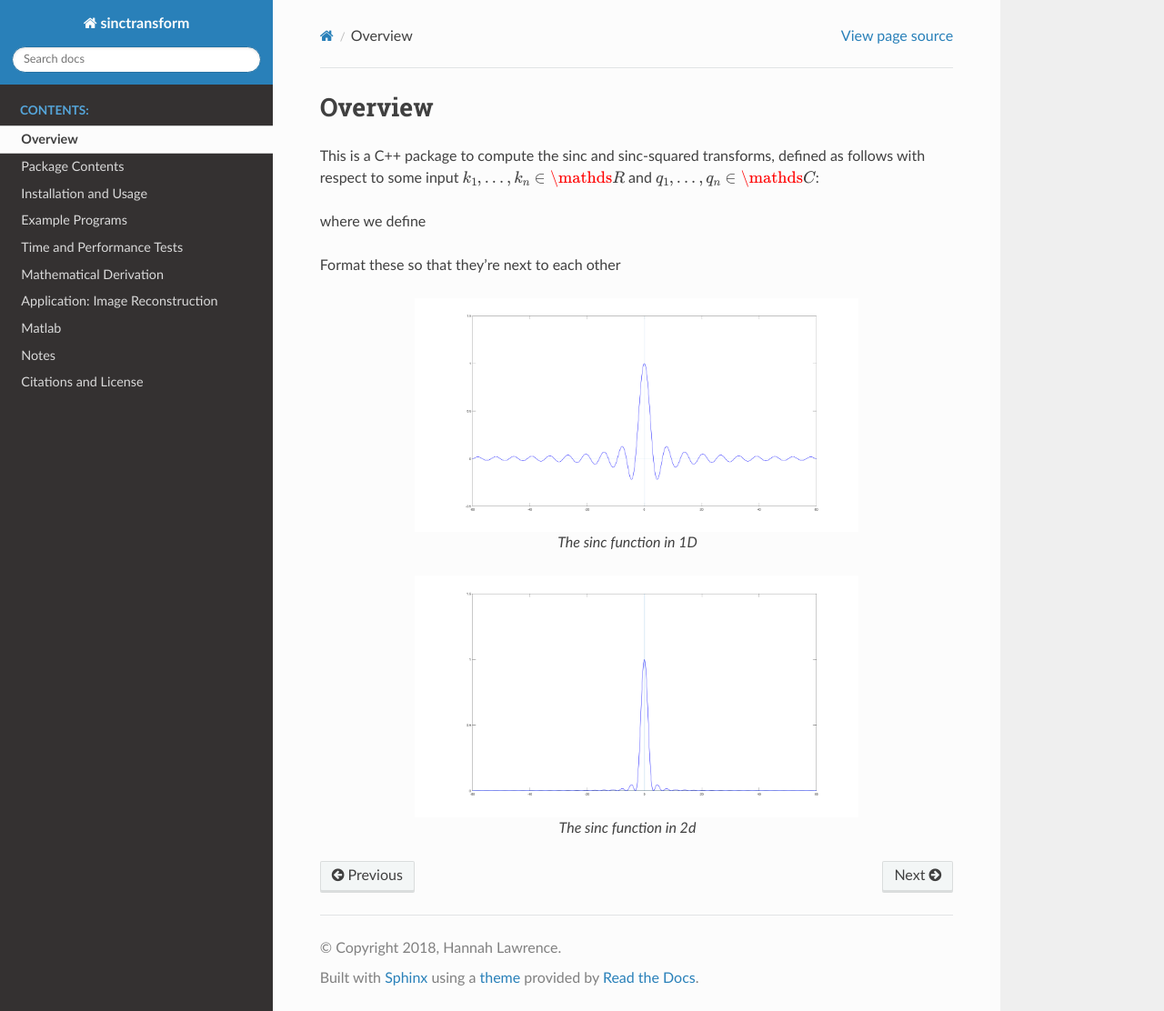
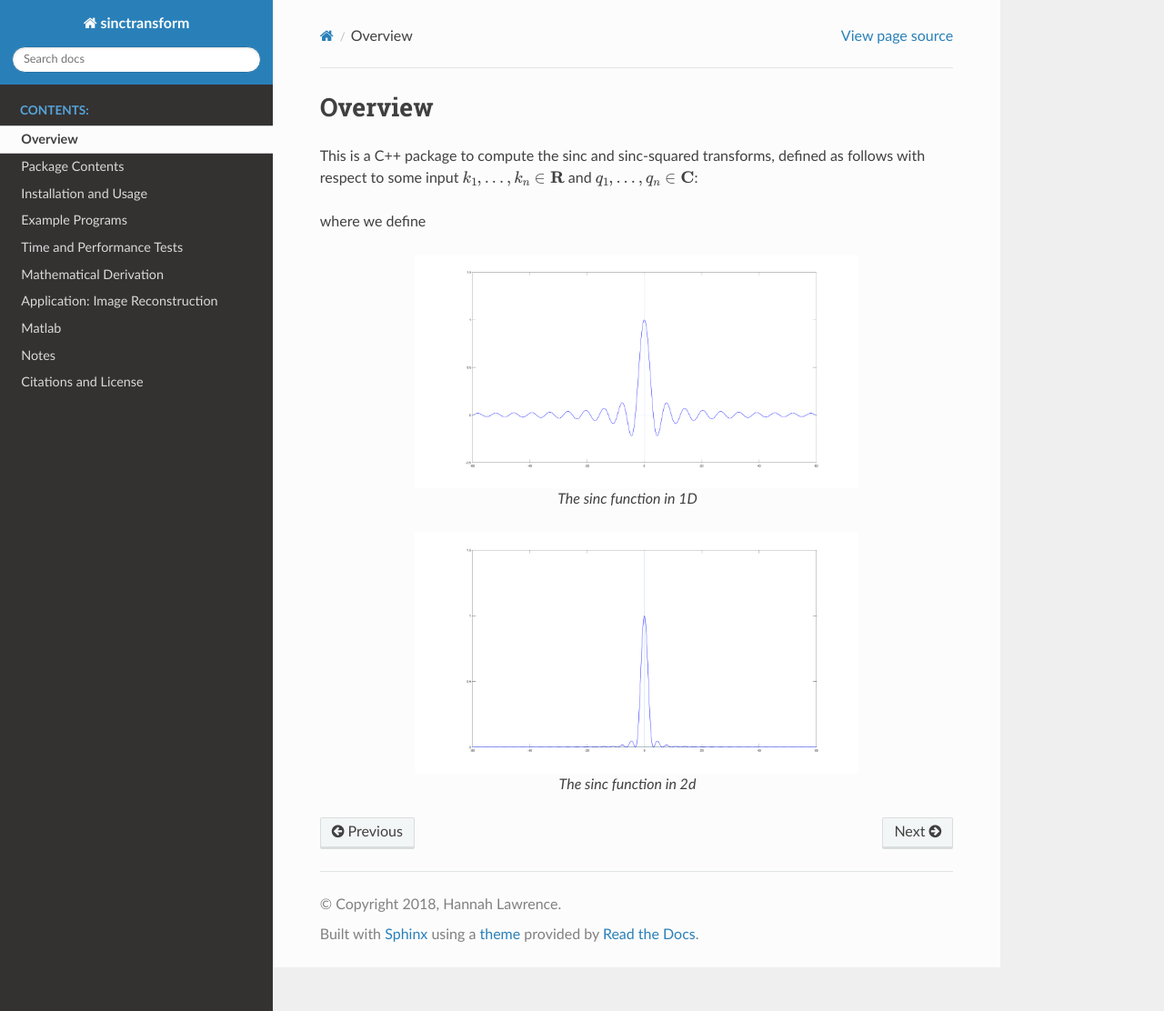
Before and after one commit to hannahlawrence/sinctransform, a Sphinx documentation site: the page built from docs/Overview.rst, in a window 1280 px wide and 1112 px high. Shown: the whole window at 91% size. Built offline with Sphinx 7.4.7 and the Read the Docs theme 2.0.0, drawn with Linux system fonts in a browser that asks for light colours.

Commit message:
small change

```diff
--- a/docs/Derivation.rst
+++ b/docs/Derivation.rst
@@ -5,9 +5,9 @@
 
 .. math:
 
-	\sum_{j=1}^m}q_j\text{sinc}(\bm{k_i}-\bm{k_j})
+	\sum_{j=1}^m}q_j\text{sinc}(\mathbf{k_i}-\mathbf{k_j})
 
-	\sum_{j=1}^m}q_j\text{sinc}^2(\bm{k_i}-\bm{k_j})
+	\sum_{j=1}^m}q_j\text{sinc}^2(\mathbf{k_i}-\mathbf{k_j})
 
 Also, the finufft library can quickly compute expressions of the form
 
--- a/docs/Overview.rst
+++ b/docs/Overview.rst
@@ -1,21 +1,22 @@
 Overview
 =========================================
 
-This is a C++ package to compute the sinc and sinc-squared transforms, defined as follows with respect to some input :math:`k_1,...,k_n \in \mathds{R}` and :math:`q_1,...,q_n \in \mathds{C}`:
+This is a C++ package to compute the sinc and sinc-squared transforms, defined as follows with respect to some input :math:`k_1,...,k_n \in \mathbf{R}` and :math:`q_1,...,q_n \in \mathbf{C}`:
 
 .. math:
 
-	\sum_{j=1}^m}q_j\text{sinc}(\bm{k_i}-\bm{k_j})
+	\sum_{j=1}^m}q_j\text{sinc}(\mathbf{k_i}-\mathbf{k_j})
 
-	\sum_{j=1}^m}q_j\text{sinc}^2(\bm{k_i}-\bm{k_j})
+	\sum_{j=1}^m}q_j\text{sinc}^2(\mathbf{k_i}-\mathbf{k_j})
 
 where we define
 
+
 .. math:
 
-	\text{sinc}(\mathbf{x})=\prod_{i=1}^r \frac{\text{sin}(x_i)}{x_i} \: \: \: \mathbf{x} \in \mathds{R}^r
+	\text{sinc}(\mathbf{x})=\prod_{i=1}^r \frac{\text{sin}(x_i)}{x_i} \: \: \: \mathbf{x} \in \mathbf{R}^r
 
-Format these so that they're next to each other
+
 
 .. figure:: SincGraphBasic.png
     :width: 70%
```
